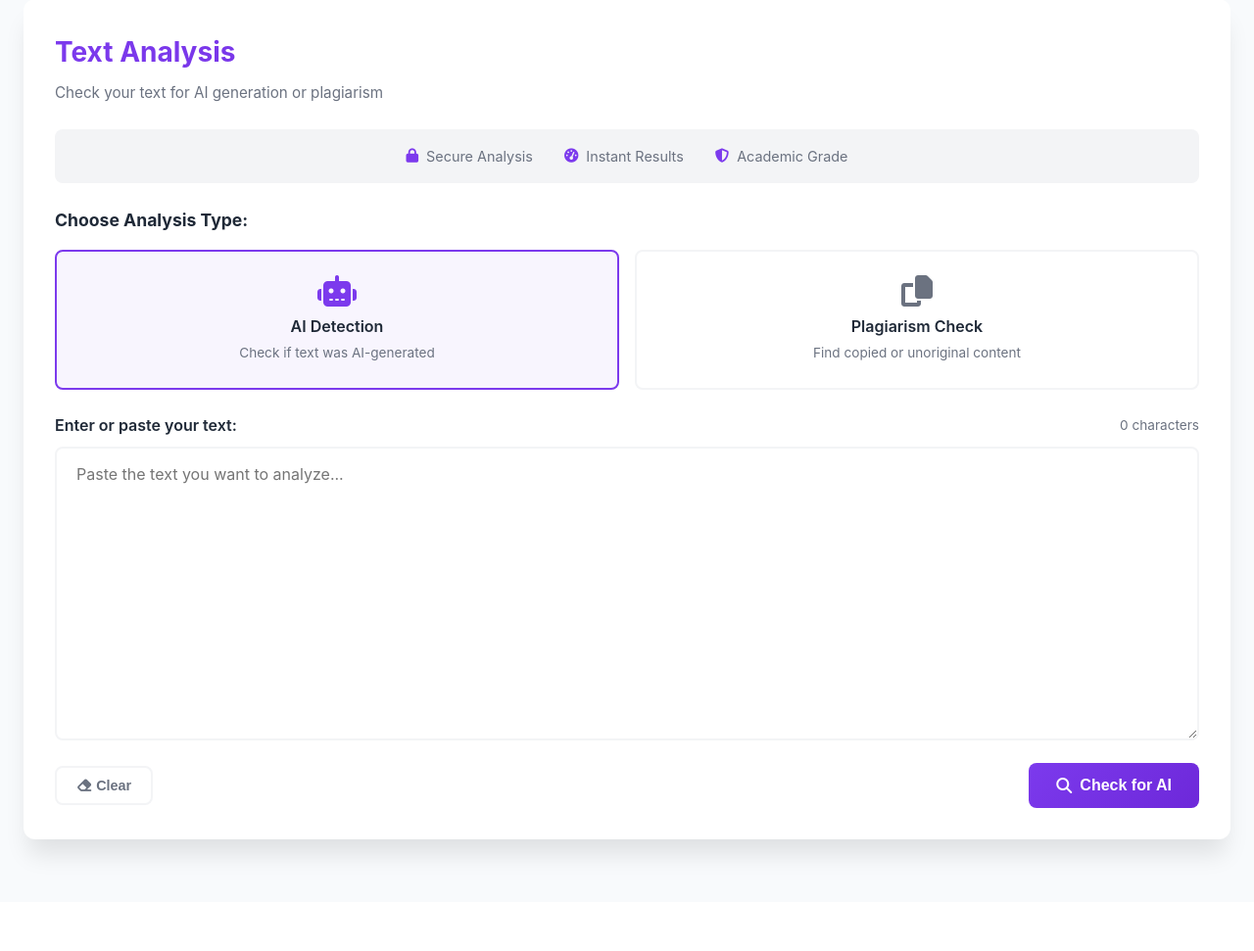
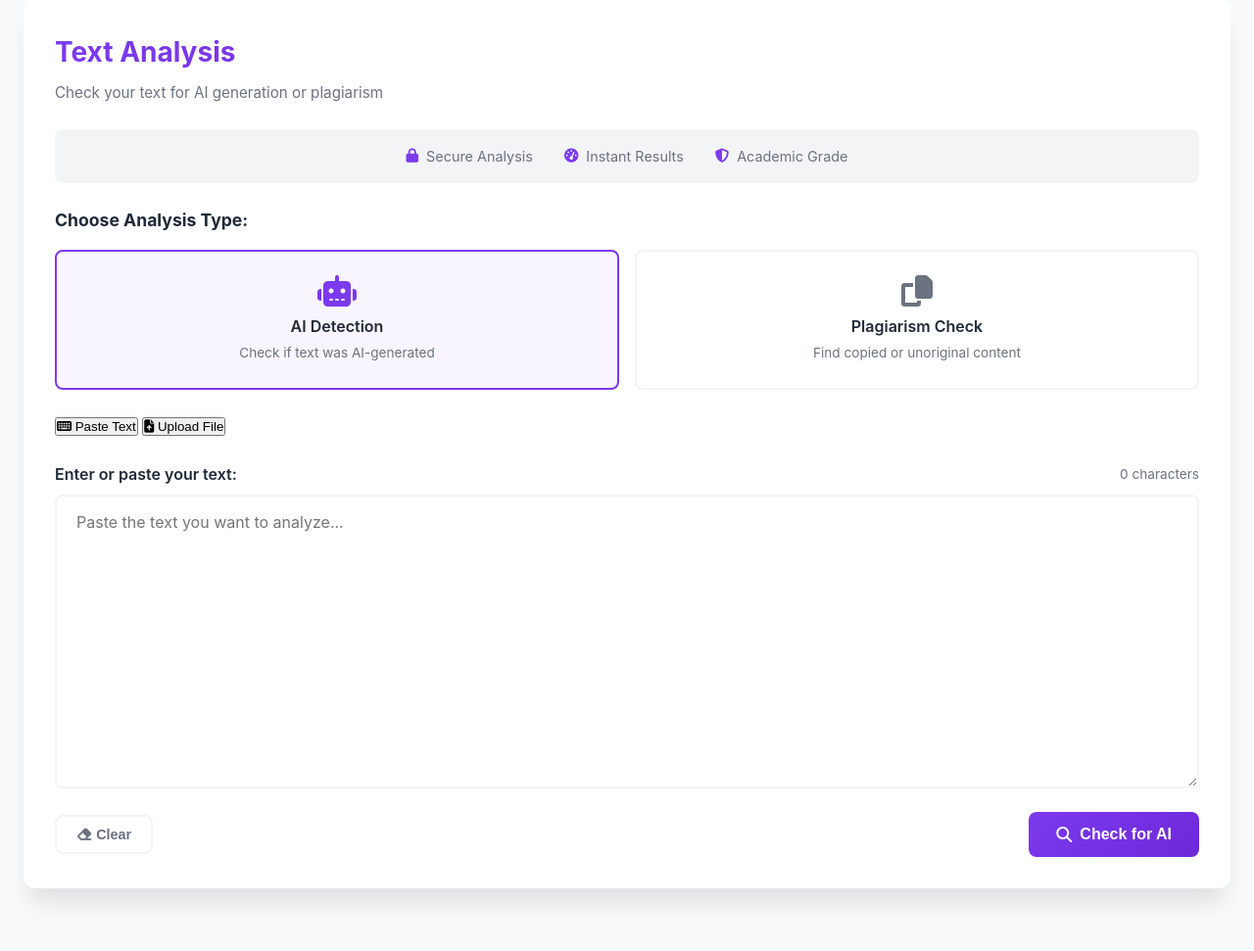
Before and after one commit to Hyperiongate/AI-Detector, a Flask app: page / in a window 1280 px wide. Shown: the part 132-1103 px from the top of the page at 98% size. Before the commit the page ends 1013 px from the top, so only its background shows below. Run offline with Flask 3, Linux system fonts and the light colour scheme.

Commit message:
Update index.html

```diff
--- a/templates/index.html
+++ b/templates/index.html
@@ -142,7 +142,18 @@
                         </div>
                     </div>
 
-                    <!-- Text Input -->
+                    <!-- Input Method Tabs -->
+                    <div class="input-method-tabs">
+                        <button class="tab-btn active" data-tab="text" onclick="switchInputTab('text')">
+                            <i class="fas fa-keyboard"></i> Paste Text
+                        </button>
+                        <button class="tab-btn" data-tab="file" onclick="switchInputTab('file')">
+                            <i class="fas fa-file-upload"></i> Upload File
+                        </button>
+                    </div>
+
+                    <!-- Text Input Tab -->
+                    <div class="tab-content" id="text-tab">
                         <div class="text-input-section">
                             <div class="input-header">
                                 <label for="textInput">Enter or paste your text:</label>
@@ -159,6 +170,44 @@
                                     <i class="fas fa-search"></i>
                                     <span>Check for AI</span>
                                 </button>
+                            </div>
+                        </div>
+                    </div>
+
+                    <!-- File Upload Tab -->
+                    <div class="tab-content" id="file-tab" style="display: none;">
+                        <div class="file-upload-section">
+                            <div class="file-upload-area" id="fileUploadArea">
+                                <input type="file" id="fileInput" accept=".txt,.doc,.docx,.pdf" style="display: none;" onchange="handleFileUpload(event)">
+                                <label for="fileInput" class="upload-label">
+                                    <i class="fas fa-cloud-upload-alt"></i>
+                                    <span>Click to upload or drag & drop</span>
+                                    <small>Supports TXT, DOC, DOCX, PDF (Max 5MB)</small>
+                                </label>
+                                <div id="filePreview" class="file-preview" style="display: none;">
+                                    <div class="file-info">
+                                        <i class="fas fa-file-alt file-icon"></i>
+                                        <div class="file-details">
+                                            <span id="fileName" class="file-name"></span>
+                                            <span id="fileSize" class="file-size"></span>
+                                        </div>
+                                        <button class="remove-file" onclick="removeFile()">
+                                            <i class="fas fa-times"></i>
+                                        </button>
+                                    </div>
+                                    <div id="extractedTextPreview" class="extracted-text-preview" style="display: none;">
+                                        <h4>Extracted Text Preview:</h4>
+                                        <div id="textPreview" class="text-preview"></div>
+                                        <span class="char-count" id="fileCharCount">0 characters</span>
+                                    </div>
+                                </div>
+                            </div>
+                            <div class="input-actions">
+                                <button class="analyze-btn" onclick="analyzeContent()" id="fileAnalyzeBtn" disabled>
+                                    <i class="fas fa-search"></i>
+                                    <span>Check for AI</span>
+                                </button>
+                            </div>
                         </div>
                     </div>
 
```
Lines whose indentation alone changed are shown as unchanged.
